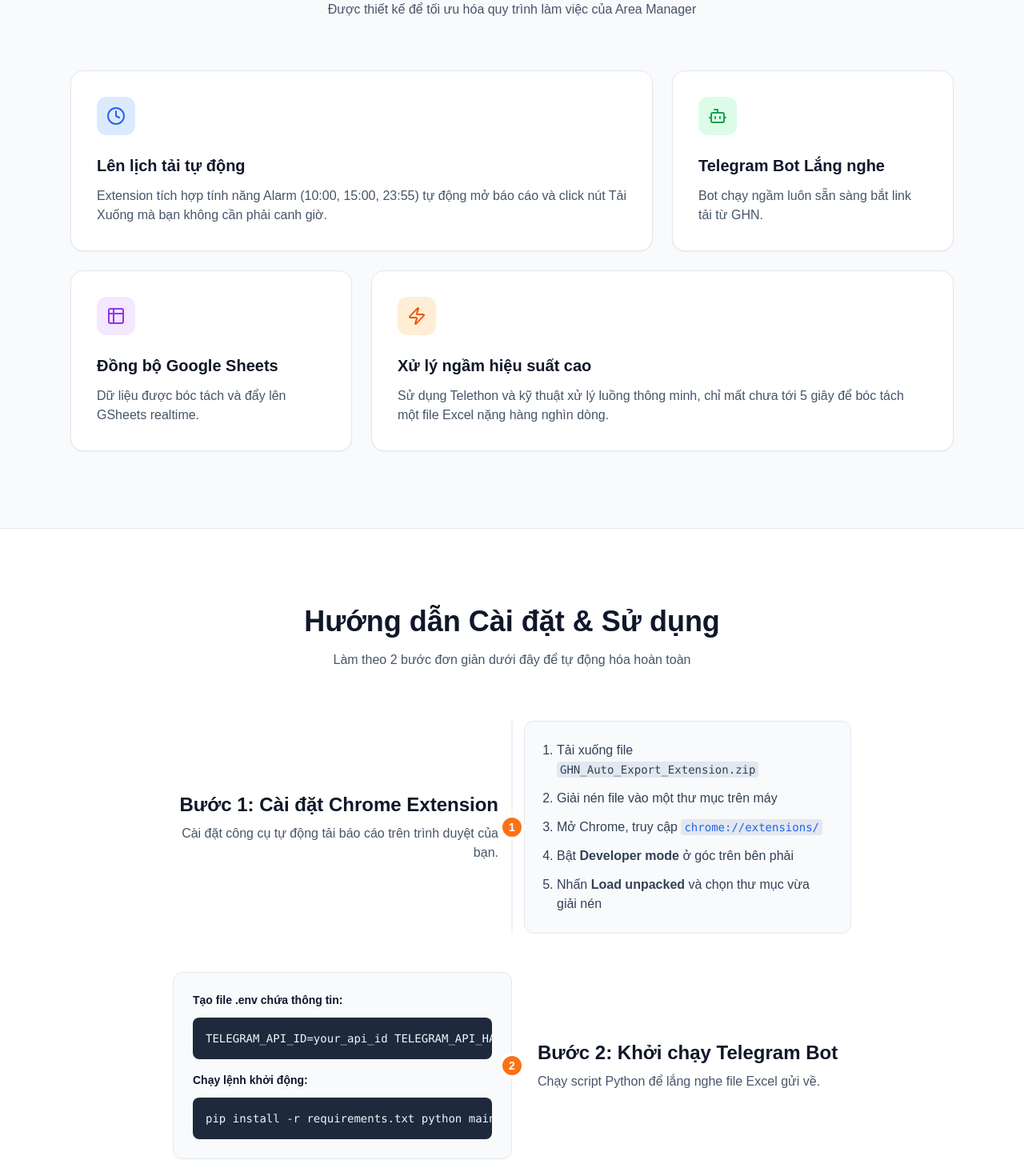
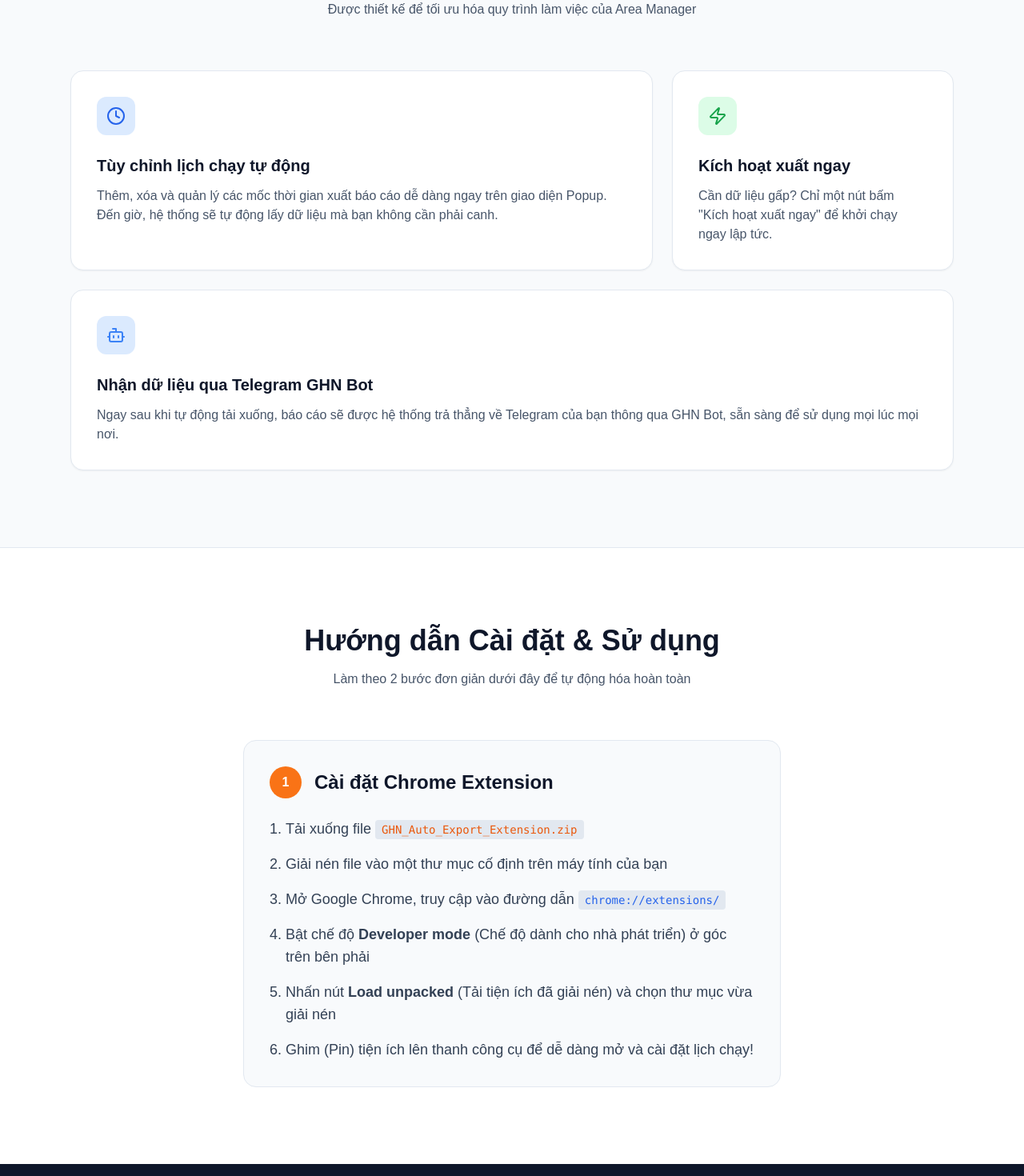
Before and after one commit to tuannghiabmt91/ghn-auto-export-web, a Next.js app: page / in a window 1280 px wide. Shown: the part 780-2250 px from the top of the page at 80% size. Built offline with nearby package versions, Linux system fonts and the light colour scheme.

Commit message:
Add files via upload

```diff
--- a/app/page.tsx
+++ b/app/page.tsx
@@ -19,7 +19,7 @@
             </span>
           </h1>
           <p className="text-lg md:text-xl text-slate-600 max-w-2xl mx-auto mb-10 leading-relaxed">
-            Công cụ mạnh mẽ kết hợp Chrome Extension và Telegram Bot để tự động trích xuất dữ liệu, đẩy lên Google Sheets mà không cần thao tác thủ công mỗi ngày.
+            Tiện ích mở rộng Chrome thông minh giúp bạn tự động hóa việc xuất báo cáo GHN theo lịch trình tự chọn. Dữ liệu sẽ tự động được gửi về Telegram của bạn qua GHN Bot.
           </p>
           <div className="flex flex-col sm:flex-row gap-4 justify-center items-center">
             <a href="#install" className="inline-flex items-center justify-center gap-2 px-6 py-3 bg-orange-500 hover:bg-orange-600 text-white rounded-lg font-semibold transition-colors w-full sm:w-auto">
@@ -45,29 +45,22 @@
               <div className="w-12 h-12 bg-blue-100 text-blue-600 rounded-xl flex items-center justify-center mb-6">
                 <Clock size={24} />
               </div>
-              <h3 className="text-xl font-bold mb-3">Lên lịch tải tự động</h3>
-              <p className="text-slate-600">Extension tích hợp tính năng Alarm (10:00, 15:00, 23:55) tự động mở báo cáo và click nút Tải Xuống mà bạn không cần phải canh giờ.</p>
+              <h3 className="text-xl font-bold mb-3">Tùy chỉnh lịch chạy tự động</h3>
+              <p className="text-slate-600">Thêm, xóa và quản lý các mốc thời gian xuất báo cáo dễ dàng ngay trên giao diện Popup. Đến giờ, hệ thống sẽ tự động lấy dữ liệu mà bạn không cần phải canh.</p>
             </div>
             <div className="bg-white rounded-2xl p-8 border border-slate-200 shadow-sm hover:shadow-md transition-shadow">
               <div className="w-12 h-12 bg-green-100 text-green-600 rounded-xl flex items-center justify-center mb-6">
+                <Zap size={24} />
+              </div>
+              <h3 className="text-xl font-bold mb-3">Kích hoạt xuất ngay</h3>
+              <p className="text-slate-600">Cần dữ liệu gấp? Chỉ một nút bấm "Kích hoạt xuất ngay" để khởi chạy ngay lập tức.</p>
+            </div>
+            <div className="md:col-span-3 bg-white rounded-2xl p-8 border border-slate-200 shadow-sm hover:shadow-md transition-shadow">
+              <div className="w-12 h-12 bg-blue-100 text-blue-500 rounded-xl flex items-center justify-center mb-6">
                 <Bot size={24} />
               </div>
-              <h3 className="text-xl font-bold mb-3">Telegram Bot Lắng nghe</h3>
-              <p className="text-slate-600">Bot chạy ngầm luôn sẵn sàng bắt link tải từ GHN.</p>
-            </div>
-            <div className="bg-white rounded-2xl p-8 border border-slate-200 shadow-sm hover:shadow-md transition-shadow">
-              <div className="w-12 h-12 bg-purple-100 text-purple-600 rounded-xl flex items-center justify-center mb-6">
-                <Table2 size={24} />
-              </div>
-              <h3 className="text-xl font-bold mb-3">Đồng bộ Google Sheets</h3>
-              <p className="text-slate-600">Dữ liệu được bóc tách và đẩy lên GSheets realtime.</p>
-            </div>
-            <div className="md:col-span-2 bg-white rounded-2xl p-8 border border-slate-200 shadow-sm hover:shadow-md transition-shadow">
-              <div className="w-12 h-12 bg-orange-100 text-orange-600 rounded-xl flex items-center justify-center mb-6">
-                <Zap size={24} />
-              </div>
-              <h3 className="text-xl font-bold mb-3">Xử lý ngầm hiệu suất cao</h3>
-              <p className="text-slate-600">Sử dụng Telethon và kỹ thuật xử lý luồng thông minh, chỉ mất chưa tới 5 giây để bóc tách một file Excel nặng hàng nghìn dòng.</p>
+              <h3 className="text-xl font-bold mb-3">Nhận dữ liệu qua Telegram GHN Bot</h3>
+              <p className="text-slate-600">Ngay sau khi tự động tải xuống, báo cáo sẽ được hệ thống trả thẳng về Telegram của bạn thông qua GHN Bot, sẵn sàng để sử dụng mọi lúc mọi nơi.</p>
             </div>
           </div>
         </div>
@@ -81,51 +74,21 @@
             <p className="text-slate-600">Làm theo 2 bước đơn giản dưới đây để tự động hóa hoàn toàn</p>
           </div>
 
-          <div className="space-y-12">
+          <div className="space-y-12 max-w-2xl mx-auto">
             {/* Step 1 */}
-            <div className="relative pl-8 md:pl-0">
-              <div className="hidden md:block absolute left-[50%] top-0 bottom-0 w-px bg-slate-200 -translate-x-1/2"></div>
-
-              <div className="md:flex items-center justify-between gap-8 w-full">
-                <div className="md:w-1/2 md:text-right mb-8 md:mb-0">
-                  <h3 className="text-2xl font-bold mb-2">Bước 1: Cài đặt Chrome Extension</h3>
-                  <p className="text-slate-600">Cài đặt công cụ tự động tải báo cáo trên trình duyệt của bạn.</p>
-                </div>
-                <div className="absolute left-0 md:left-1/2 w-8 h-8 bg-orange-500 rounded-full border-4 border-white -translate-x-1/2 flex items-center justify-center text-white font-bold text-sm z-10">1</div>
-                <div className="md:w-1/2 bg-slate-50 p-6 rounded-xl border border-slate-200">
-                  <ol className="list-decimal pl-4 space-y-3 text-slate-700">
-                    <li>Tải xuống file <code className="bg-slate-200 px-1 py-0.5 rounded text-sm">GHN_Auto_Export_Extension.zip</code></li>
-                    <li>Giải nén file vào một thư mục trên máy</li>
-                    <li>Mở Chrome, truy cập <code className="bg-slate-200 px-1 py-0.5 rounded text-sm text-blue-600">chrome://extensions/</code></li>
-                    <li>Bật <strong>Developer mode</strong> ở góc trên bên phải</li>
-                    <li>Nhấn <strong>Load unpacked</strong> và chọn thư mục vừa giải nén</li>
-                  </ol>
-                </div>
+            <div className="bg-slate-50 p-8 rounded-2xl border border-slate-200">
+              <div className="flex items-center gap-4 mb-6">
+                <div className="w-10 h-10 bg-orange-500 rounded-full flex items-center justify-center text-white font-bold">1</div>
+                <h3 className="text-2xl font-bold">Cài đặt Chrome Extension</h3>
               </div>
-            </div>
-
-            {/* Step 2 */}
-            <div className="relative pl-8 md:pl-0">
-              <div className="md:flex items-center justify-between gap-8 w-full flex-row-reverse">
-                <div className="md:w-1/2 mb-8 md:mb-0">
-                  <h3 className="text-2xl font-bold mb-2">Bước 2: Khởi chạy Telegram Bot</h3>
-                  <p className="text-slate-600">Chạy script Python để lắng nghe file Excel gửi về.</p>
-                </div>
-                <div className="absolute left-0 md:left-1/2 w-8 h-8 bg-orange-500 rounded-full border-4 border-white -translate-x-1/2 flex items-center justify-center text-white font-bold text-sm z-10">2</div>
-                <div className="md:w-1/2 bg-slate-50 p-6 rounded-xl border border-slate-200 text-left">
-                  <p className="text-sm font-semibold mb-3">Tạo file .env chứa thông tin:</p>
-                  <pre className="bg-slate-800 text-slate-100 p-4 rounded-lg text-sm overflow-x-auto mb-4">
-<code>TELEGRAM_API_ID=your_api_id
-TELEGRAM_API_HASH=your_api_hash
-WEB_APP_URL=your_google_script_url</code>
-                  </pre>
-                  <p className="text-sm font-semibold mb-3">Chạy lệnh khởi động:</p>
-                  <pre className="bg-slate-800 text-slate-100 p-4 rounded-lg text-sm overflow-x-auto">
-<code>pip install -r requirements.txt
-python main.py</code>
-                  </pre>
-                </div>
-              </div>
+              <ol className="list-decimal pl-5 space-y-4 text-slate-700 text-lg">
+                <li>Tải xuống file <code className="bg-slate-200 px-2 py-1 rounded text-sm font-mono text-orange-600">GHN_Auto_Export_Extension.zip</code></li>
+                <li>Giải nén file vào một thư mục cố định trên máy tính của bạn</li>
+                <li>Mở Google Chrome, truy cập vào đường dẫn <code className="bg-slate-200 px-2 py-1 rounded text-sm text-blue-600">chrome://extensions/</code></li>
+                <li>Bật chế độ <strong>Developer mode</strong> (Chế độ dành cho nhà phát triển) ở góc trên bên phải</li>
+                <li>Nhấn nút <strong>Load unpacked</strong> (Tải tiện ích đã giải nén) và chọn thư mục vừa giải nén</li>
+                <li>Ghim (Pin) tiện ích lên thanh công cụ để dễ dàng mở và cài đặt lịch chạy!</li>
+              </ol>
             </div>
           </div>
         </div>
```
